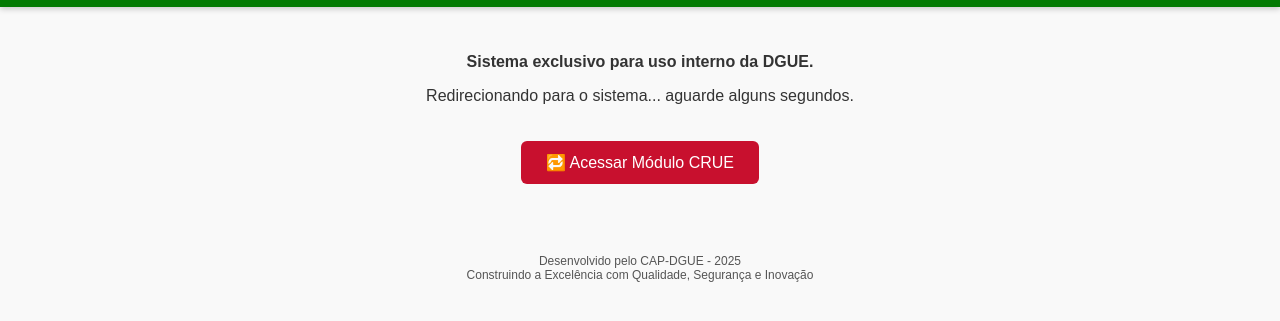
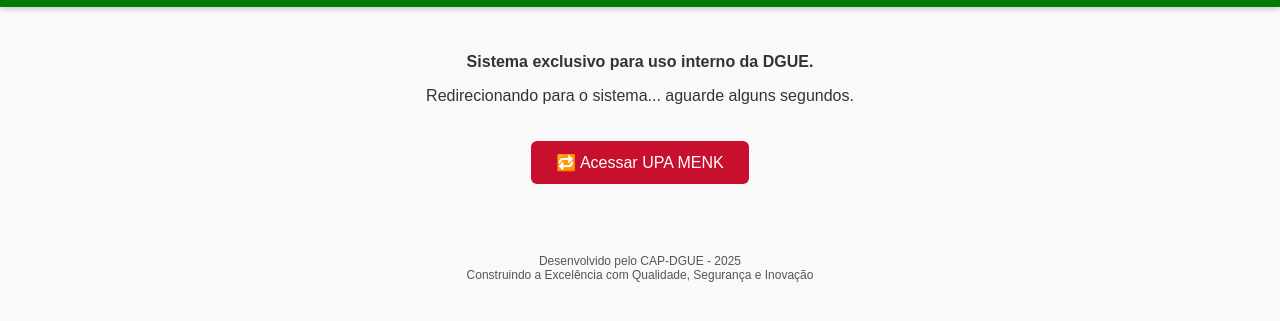
Before and after one commit to capdgue/upamenck, a plain HTML site: page index.html in a window 1280 px wide. Shown: the part 97-418 px from the top of the page. Drawn offline with Linux system fonts and the light colour scheme.

Commit message:
Update index.html

```diff
--- a/index.html
+++ b/index.html
@@ -2,8 +2,8 @@
 <html lang="pt-BR">
 <head>
   <meta charset="UTF-8">
-  <meta http-equiv="refresh" content="3; url=https://script.google.com/macros/s/AKfycbzvP6wmFFElrj7wFdtQfhQlSWcHhfjybSgtkcip2t3lSohxcJATuUf6aTNedEaRj1f5uQ/exec">
-  <title>Módulo CRUE - DGUE Osasco</title>
+  <meta http-equiv="refresh" content="3; url=https://script.google.com/macros/s/AKfycbx-6uN3p50Do8tRk3n68RIAc_4lI3UZhJoIB_5HMn0bX0NGVn0DJqJOTIJZjB6sbEShng/exec">
+  <title>UPA MENCK - DGUE Osasco</title>
   <style>
     body {
       font-family: Arial, sans-serif;
@@ -91,8 +91,8 @@
     <p><strong>Sistema exclusivo para uso interno da DGUE.</strong></p>
     <p>Redirecionando para o sistema... aguarde alguns segundos.</p>
 
-    <a href="https://script.google.com/macros/s/AKfycbx8AJRoAJ6uFGWy6Oi5mzcdHOk8phgXeOz-oiBKF4fVX8T9vJvjxED6d595DZDlaX6EIg/exec" target="_blank" class="button">
-      🔁 Acessar Módulo CRUE
+    <a href="https://script.google.com/macros/s/AKfycbx-6uN3p50Do8tRk3n68RIAc_4lI3UZhJoIB_5HMn0bX0NGVn0DJqJOTIJZjB6sbEShng/exec" target="_blank" class="button">
+      🔁 Acessar UPA MENK
     </a>
   </div>
 
```
